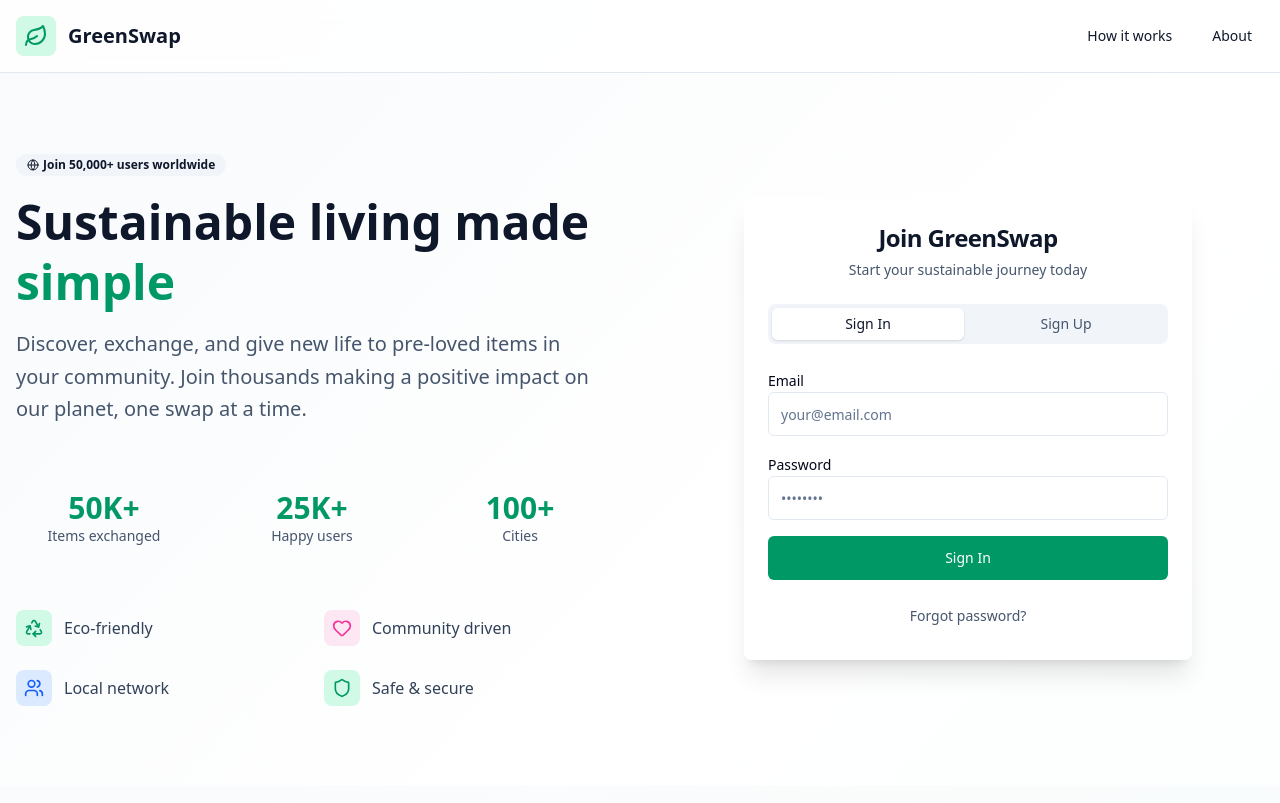
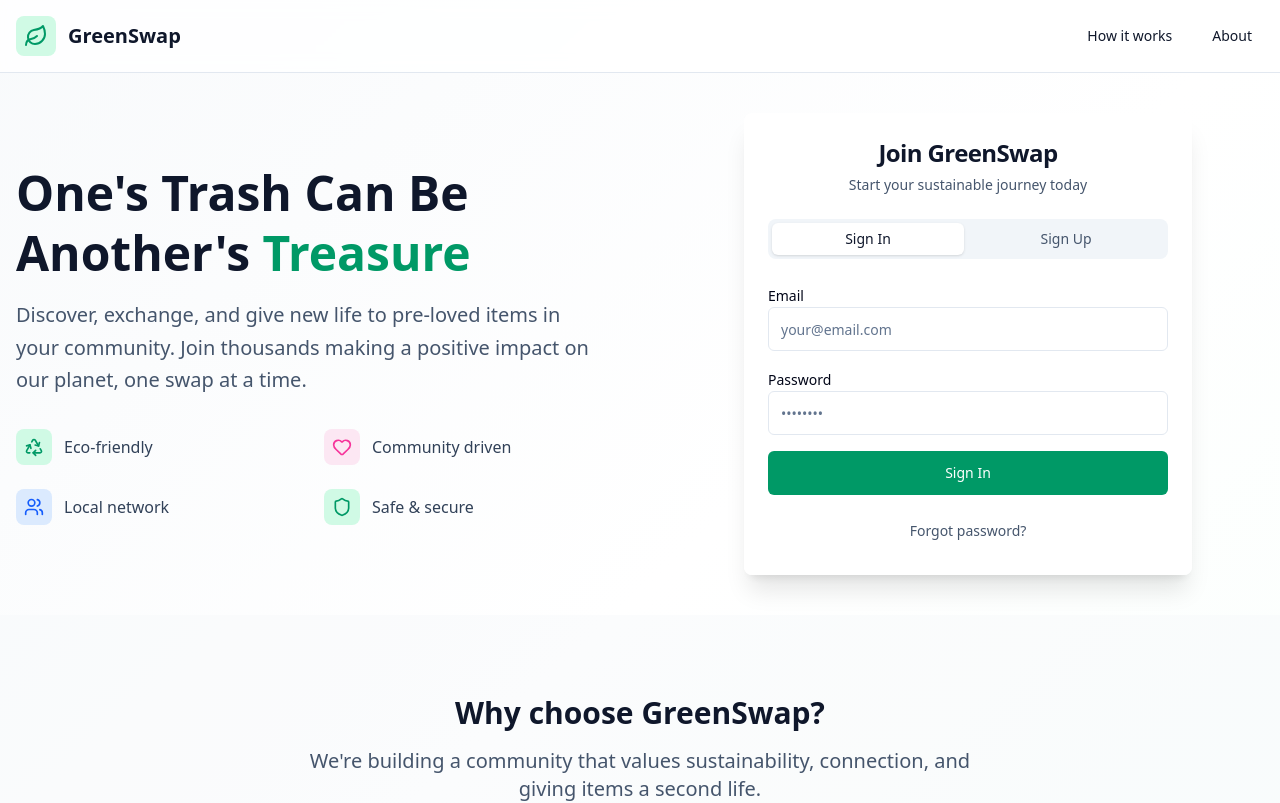
Before and after one commit to victoria-gao/technova-2025, a Next.js app in the folder frontend/: page / in a window 1280 px wide. Shown: the top 803 px of the page. Built offline with nearby package versions, Linux system fonts and the light colour scheme.

Commit message:
signin cleanup

```diff
--- a/frontend/src/app/page.tsx
+++ b/frontend/src/app/page.tsx
@@ -114,39 +114,19 @@ export default function HomePage() {
       </nav>
 
       {/* Hero Section */}
-      <section className="py-20">
+      <section className="py-10">
         <div className="container mx-auto px-4">
           <div className="grid lg:grid-cols-2 gap-16 items-center">
             <div className="space-y-8">
               <div className="space-y-4">
-                <Badge variant="secondary" className="w-fit">
-                  <Globe className="h-3 w-3 mr-1" />
-                  Join 50,000+ users worldwide
-                </Badge>
                 <h1 className="text-5xl font-bold text-slate-900 leading-tight">
-                  Sustainable living made{" "}
-                  <span className="text-emerald-600">simple</span>
+                  One's Trash Can Be Another's{" "}
+                  <span className="text-emerald-600">Treasure</span>
                 </h1>
                 <p className="text-xl text-slate-600 leading-relaxed">
                   Discover, exchange, and give new life to pre-loved items in your community.
                   Join thousands making a positive impact on our planet, one swap at a time.
                 </p>
-              </div>
-
-              {/* Stats */}
-              <div className="grid grid-cols-3 gap-8 py-8">
-                <div className="text-center">
-                  <div className="text-3xl font-bold text-emerald-600">50K+</div>
-                  <div className="text-sm text-slate-600">Items exchanged</div>
-                </div>
-                <div className="text-center">
-                  <div className="text-3xl font-bold text-emerald-600">25K+</div>
-                  <div className="text-sm text-slate-600">Happy users</div>
-                </div>
-                <div className="text-center">
-                  <div className="text-3xl font-bold text-emerald-600">100+</div>
-                  <div className="text-sm text-slate-600">Cities</div>
-                </div>
               </div>
 
               {/* Features */}
```
